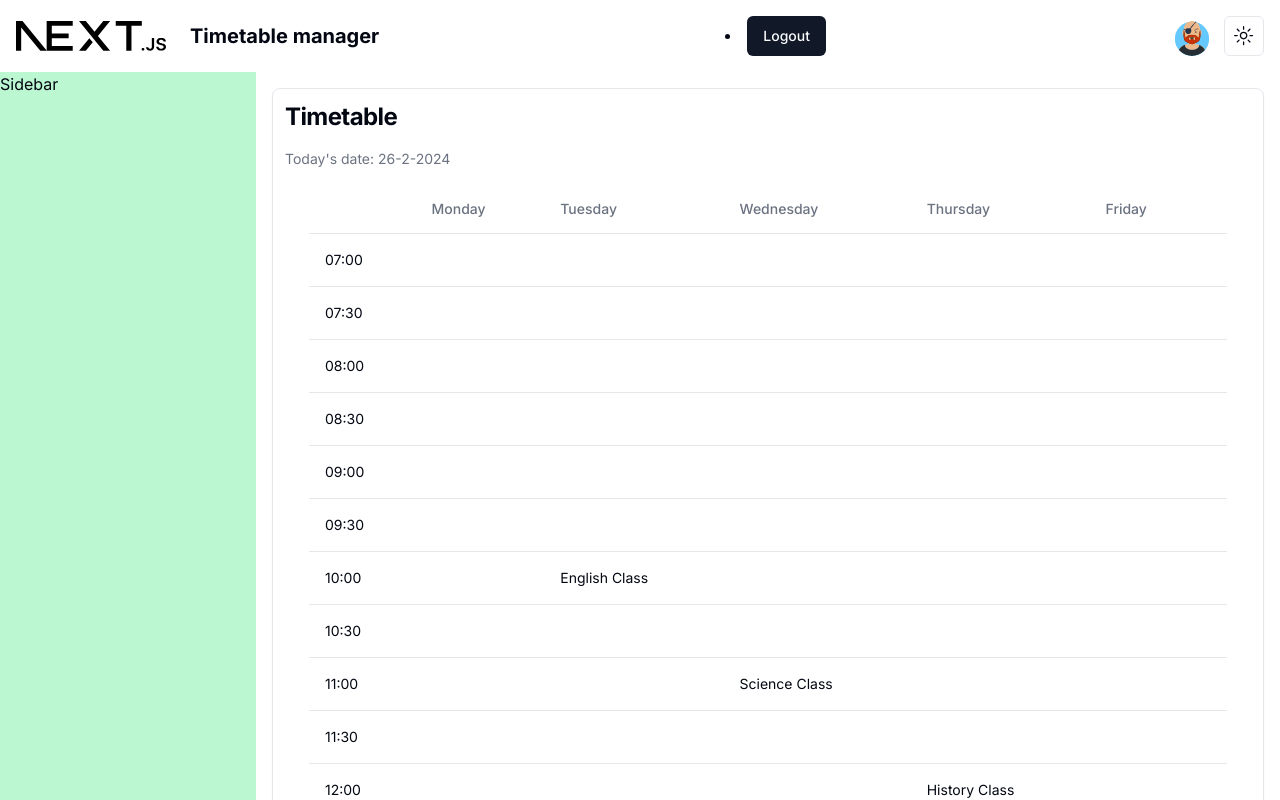
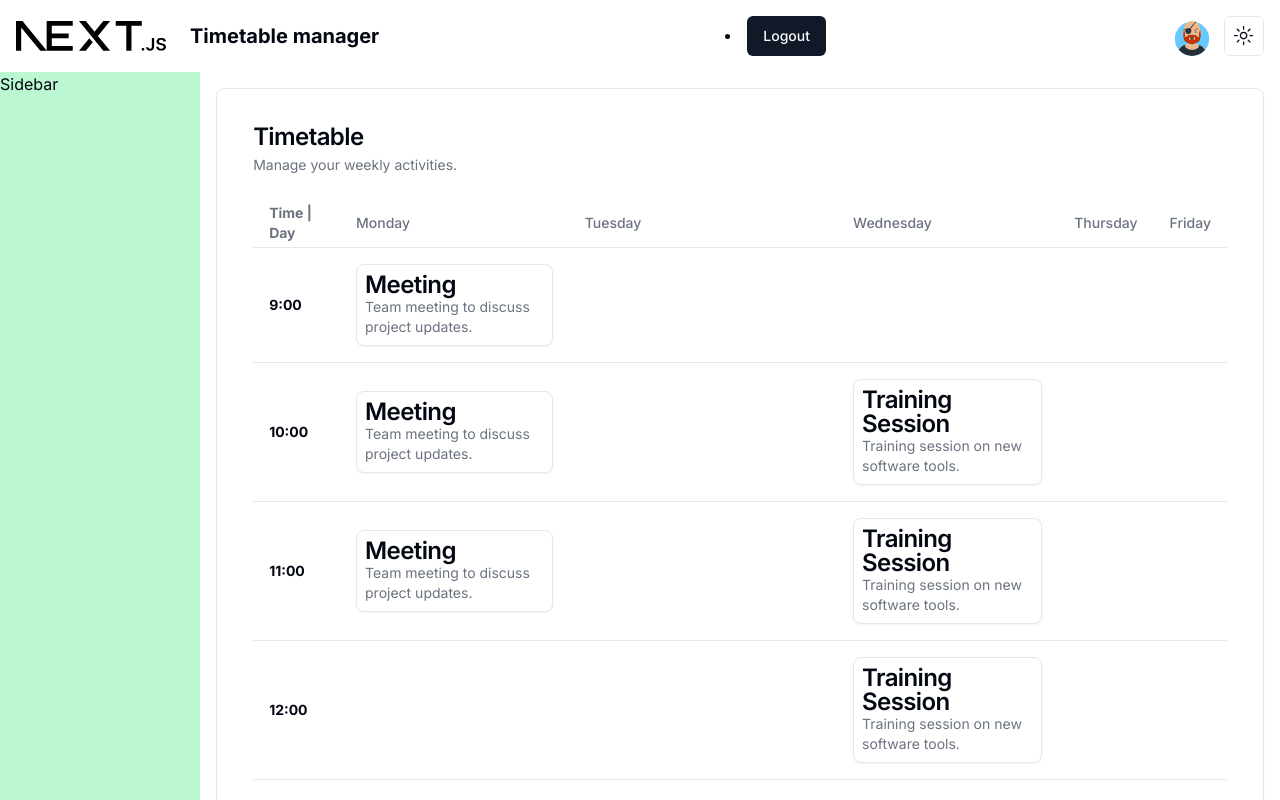
Before and after one commit to sustertine/timetable-manager, a Next.js app: page / in a window 1280 px wide. Shown: the top 800 px of the page. Built offline with nearby package versions, Linux system fonts and the light colour scheme.

Commit message:
Timetable improvement

```diff
--- a/src/app/page.tsx
+++ b/src/app/page.tsx
@@ -1,14 +1,87 @@
 import Timetable from "@/components/timetable";
 import {Activity} from "@/models/activity.model";
 import TopNav from "@/components/top-nav";
+import {Day} from "@/models/day.enum";
 
 export default function Home() {
     const activities: Activity[] = [
-        { day: 'Monday', time: '9:00', description: 'Math Class' },
-        { day: 'Tuesday', time: '10:00', description: 'English Class' },
-        { day: 'Wednesday', time: '11:00', description: 'Science Class' },
-        { day: 'Thursday', time: '12:00', description: 'History Class' },
-        { day: 'Friday', time: '13:00', description: 'Art Class' },
+        {
+            day: Day.MONDAY,
+            startTime: new Date(2024, 1, 24, 9, 0),
+            endTime: new Date(2024, 1, 24, 11, 0),
+            title: "Meeting",
+            description: "Team meeting to discuss project updates."
+        },
+        {
+            day: Day.MONDAY,
+            startTime: new Date(2024, 1, 24, 9, 0),
+            endTime: new Date(2024, 1, 24, 11, 0),
+            title: "Backlog meeting",
+            description: "Meeting to discuss the backlog."
+        },
+        {
+            day: Day.TUESDAY,
+            startTime: new Date(2024, 1, 25, 14, 0),
+            endTime: new Date(2024, 1, 25, 16, 0),
+            title: "Presentation",
+            description: "Present new product features to stakeholders."
+        },
+        {
+            day: Day.WEDNESDAY,
+            startTime: new Date(2024, 1, 26, 10, 30),
+            endTime: new Date(2024, 1, 26, 12, 0),
+            title: "Training Session",
+            description: "Training session on new software tools."
+        },
+        // {
+        //     day: Day.THURSDAY,
+        //     startTime: new Date(2024, 1, 27, 11, 0),
+        //     endTime: new Date(2024, 1, 27, 13, 0),
+        //     title: "Client Meeting",
+        //     description: "Meeting with potential client to discuss project requirements."
+        // },
+        // {
+        //     day: Day.FRIDAY,
+        //     startTime: new Date(2024, 1, 28, 15, 0),
+        //     endTime: new Date(2024, 1, 28, 17, 0),
+        //     title: "Team Building Activity",
+        //     description: "Team building activity at local park."
+        // },
+        // {
+        //     day: Day.SATURDAY,
+        //     startTime: new Date(2024, 1, 29, 9, 0),
+        //     endTime: new Date(2024, 1, 29, 12, 0),
+        //     title: "Workshop",
+        //     description: "Workshop on effective project management strategies."
+        // },
+        // {
+        //     day: Day.SUNDAY,
+        //     startTime: new Date(2024, 2, 1, 13, 0),
+        //     endTime: new Date(2024, 2, 1, 15, 0),
+        //     title: "Webinar",
+        //     description: "Webinar on latest industry trends."
+        // },
+        // {
+        //     day: Day.MONDAY,
+        //     startTime: new Date(2024, 2, 2, 9, 0),
+        //     endTime: new Date(2024, 2, 2, 10, 30),
+        //     title: "Project Review",
+        //     description: "Review progress on ongoing projects."
+        // },
+        // {
+        //     day: Day.TUESDAY,
+        //     startTime: new Date(2024, 2, 3, 16, 0),
+        //     endTime: new Date(2024, 2, 3, 18, 0),
+        //     title: "Brainstorming Session",
+        //     description: "Brainstorm ideas for upcoming marketing campaign."
+        // },
+        // {
+        //     day: Day.WEDNESDAY,
+        //     startTime: new Date(2024, 2, 4, 10, 0),
+        //     endTime: new Date(2024, 2, 4, 12, 0),
+        //     title: "Training Workshop",
+        //     description: "Workshop on advanced programming techniques."
+        // }
     ];
   return (
       <div className="flex flex-col h-screen">
--- a/src/components/timetable.tsx
+++ b/src/components/timetable.tsx
@@ -1,56 +1,54 @@
 "use client";
 
+import React from 'react';
 
-import React from 'react';
 import {Table, TableBody, TableCell, TableHead, TableHeader, TableRow} from './ui/table';
 import {Activity} from "@/models/activity.model";
-import { Card, CardTitle, CardDescription, CardContent, CardFooter } from '@/components/ui/card';
+import {Card, CardTitle, CardDescription, CardContent, CardFooter, CardHeader} from '@/components/ui/card';
 import {Button} from "@/components/ui/button";
+import {Day} from "@/models/day.enum";
 
-const Timetable: React.FC<{ activities?: Activity[] }> = ({ activities = [] }) => {
-    const days = ['Monday', 'Tuesday', 'Wednesday', 'Thursday', 'Friday'];
-    const generateTimeSlots = () => {
-        const timeSlots = [];
-        for (let m = 420; m <= 1230; m += 30) {
-            const hours = Math.floor(m / 60);
-            const minutes = m % 60;
-            timeSlots.push(`${hours.toString().padStart(2, '0')}:${minutes.toString().padStart(2, '0')}`);
-        }
-        return timeSlots;
-    };
+const Timetable: React.FC<{ activities?: Activity[] }> = ({activities = []}) => {
+    const days = [Day.MONDAY, Day.TUESDAY, Day.WEDNESDAY, Day.THURSDAY, Day.FRIDAY];
+    const minHour = activities.reduce((acc, curr) => curr.startTime.getHours() < acc ? curr.startTime.getHours() : acc, 24);
+    const maxHour = activities.reduce((acc, curr) => curr.endTime.getHours() > acc ? curr.endTime.getHours() : acc, 0);
 
-    const timeSlots = generateTimeSlots();
-
-    const activityMap = activities.reduce((map, activity) => {
-        const key = `${activity.day}-${activity.time}`;
-        map[key] = activity.description;
-        return map;
-    }, {} as Record<string, string>);
-
-    const today = new Date();
-    const formattedDate = `${today.getDate()}-${today.getMonth() + 1}-${today.getFullYear()}`;
-
+    const timeSlots = Array.from({ length: maxHour - minHour + 1 }, (_, i) => minHour + i);
     return (
         <Card className="p-3">
-            <CardTitle className="text-2xl font-bold mb-4">Timetable</CardTitle>
-            <CardDescription className="mb-4">Today's date: {formattedDate}</CardDescription>
+            <CardHeader>
+                <CardTitle>Timetable</CardTitle>
+                <CardDescription>
+                    Manage your weekly activities.
+                </CardDescription>
+            </CardHeader>
             <CardContent>
                 <Table>
                     <TableHeader>
                         <TableRow>
-                            <TableHead></TableHead>
-                            {days.map((day, index) => (
-                                <TableHead key={index}>{day}</TableHead>
-                            ))}
+                            <TableHead>
+                                <b>Time | Day</b>
+                            </TableHead>
+                            {days.map(day => <TableHead key={day}>{day}</TableHead>)}
                         </TableRow>
                     </TableHeader>
                     <TableBody>
-                        {timeSlots.map((timeSlot, index) => (
-                            <TableRow key={index}>
-                                <TableCell>{timeSlot}</TableCell>
-                                {days.map((day, index) => {
-                                    const activity = activityMap[`${day}-${timeSlot}`];
-                                    return <TableCell key={index}>{activity}</TableCell>;
+                        {timeSlots.map(hour => (
+                            <TableRow key={hour}>
+                                <TableCell><b>{hour}:00</b></TableCell>
+                                {days.map(day => {
+                                    const activity = activities.find(activity => activity.day === day && activity.startTime.getHours() <= hour && activity.endTime.getHours() >= hour);
+                                    return (
+                                        <TableCell key={day}>
+                                            {/* Card with activity title and description*/}
+                                            {activity && (
+                                                <Card className="p-2">
+                                                    <CardTitle>{activity.title}</CardTitle>
+                                                    <CardDescription>{activity.description}</CardDescription>
+                                                </Card>
+                                            )}
+                                        </TableCell>
+                                    );
                                 })}
                             </TableRow>
                         ))}
--- /dev/null
+++ b/src/models/day.enum.ts
@@ -0,0 +1,9 @@
+export enum Day {
+    MONDAY = 'Monday',
+    TUESDAY = 'Tuesday',
+    WEDNESDAY = 'Wednesday',
+    THURSDAY = 'Thursday',
+    FRIDAY = 'Friday',
+    SATURDAY = 'Saturday',
+    SUNDAY = 'Sunday'
+}
```
Also changed, not shown: src/models/activity.model.ts (+6 -2 lines).
